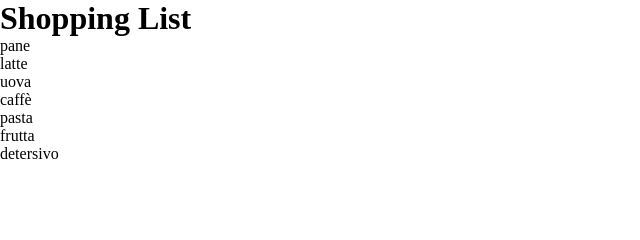
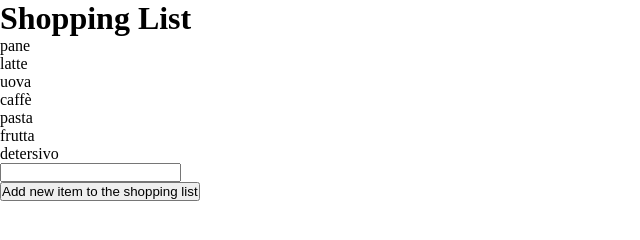
Before and after one commit to martinapiglio/js-lista-spesa, a plain HTML site: page index.html in a window 1280 px wide. Shown: the whole page, without its empty margins (0-640 px from the left). Drawn offline with Linux system fonts and the light colour scheme.

Commit message:
new list item button added

```diff
--- a/index.html
+++ b/index.html
@@ -16,6 +16,13 @@
 
     <main>
         <ul id="shopping-list"></ul>
+        <!-- button useful to add new list items -->
+        <input type="text" id="input-new-item">
+
+        <div>
+            <button id="add-item-button">Add new item to the shopping list</button>
+        </div>
+
     </main>
 
     <script type="text/javascript" src="js/script.js"></script>
--- a/js/script.js
+++ b/js/script.js
@@ -19,10 +19,10 @@ let shoppingList = ['pane','latte','uova','caffè','pasta','frutta','detersivo']
 let shoppingListEl = document.getElementById("shopping-list");
 let i = 0;
 
-//check
-console.log(shoppingList);
-console.log(shoppingListEl);
-// /check
+        //check
+        console.log(shoppingList);
+        console.log(shoppingListEl);
+        // /check
 
 //WHILE cycle
 while (i < shoppingList.length) {
@@ -35,3 +35,13 @@ while (i < shoppingList.length) {
 
     i++;
 };
+
+
+//BUTTON: insert new element list
+let inputNewItem = document.getElementById('input-new-item');
+let addItemButton = document.getElementById('add-item-button');
+
+            //check
+            console.log(inputNewItem);
+            console.log(addItemButton);
+            // /check
```
